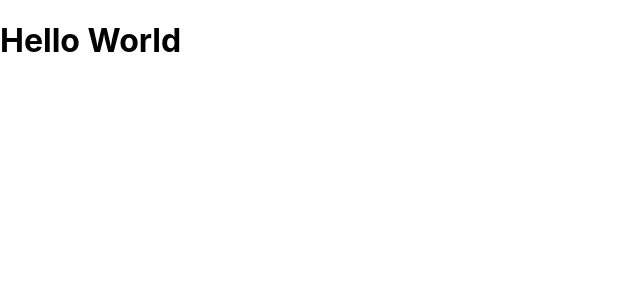
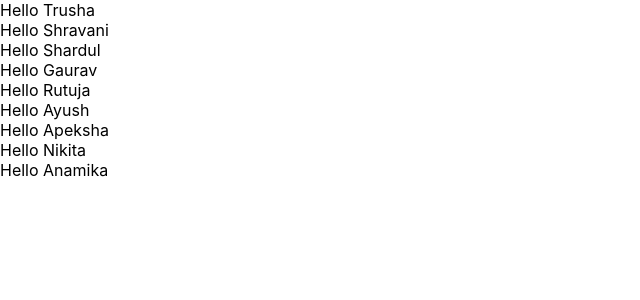
Before and after one commit to TrushaNimse/third-project, a React (Create React App) app: page / in a window 1280 px wide. Shown: the top 300 px of the page, without its empty margins (0-640 px from the left). Built offline with nearby package versions, Linux system fonts and the light colour scheme.

Commit message:
created a array component and called it in app.js

```diff
--- a/src/App.js
+++ b/src/App.js
@@ -4,9 +4,10 @@ import { useState } from 'react';
 import Greetings from './Greetings';
 
 function App() {
+ const name=["Trusha","Shravani","Shardul","Gaurav","Rutuja","Ayush","Apeksha","Nikita","Anamika"]
 
-  return (
-    <Greetings/>
+ return (
+    <Greetings nameList={name}/>
   );
 }
 
--- a/src/Greetings.js
+++ b/src/Greetings.js
@@ -1,6 +1,9 @@
-function Greetings(){
-    return(
-        <h1>Hello World</h1>
+function Greetings(props) {
+    return (
+      props.nameList.map((singleElement)=>{
+      return  <div>Hello {singleElement}</div>
+      })
+
     )
 }
 export default Greetings;
```
